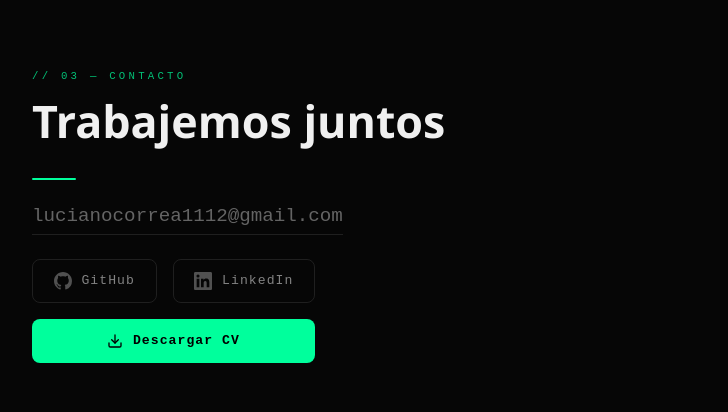
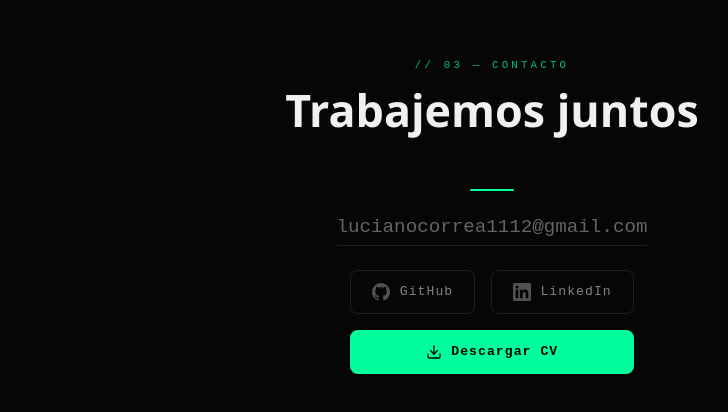
Before and after one commit to luccorreaa/portfolio, a SvelteKit app: page / in a window 1280 px wide. Shown: the part 2584-2996 px from the top of the page, without its empty margins (248-976 px from the left). Built offline with nearby package versions, Linux system fonts and the light colour scheme.

Commit message:
fix: centrar contacto

```diff
--- a/src/routes/+page.svelte
+++ b/src/routes/+page.svelte
@@ -484,7 +484,7 @@
 
     <!-- CONTACT -->
     <section id="contact">
-      <div class="reveal" bind:this={revealEls[2]}>
+      <div class="reveal contact-reveal" bind:this={revealEls[2]}>
         <p class="section-label">{tr.contactLabel}</p>
         <h2 class="section-title">{tr.contactTitle}</h2>
         <div class="divider"></div>
@@ -987,16 +987,24 @@
   .project-link:hover { background: rgba(0,255,156,0.1); }
 
   /* CONTACT */
-  #contact { justify-content: flex-start; }
+  #contact { justify-content: center; }
+
+  :global(.contact-reveal) {
+    text-align: center;
+    display: flex;
+    flex-direction: column;
+    align-items: center;
+  }
 
   .contact-inner {
     display: flex;
     flex-direction: column;
-    align-items: flex-start;
+    align-items: center;
     gap: 1.5rem;
+    text-align: center;
   }
 
-  .divider { width: 44px; height: 2px; background: #00ff9c; margin: 1.4rem 0; border-radius: 2px; }
+  .divider { width: 44px; height: 2px; background: #00ff9c; margin: 1.4rem auto; border-radius: 2px; }
 
   .contact-email {
     font-family: 'IBM Plex Mono', monospace;
```
